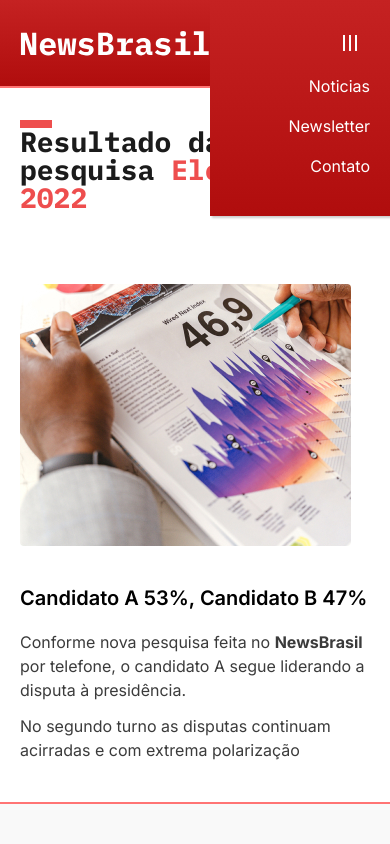
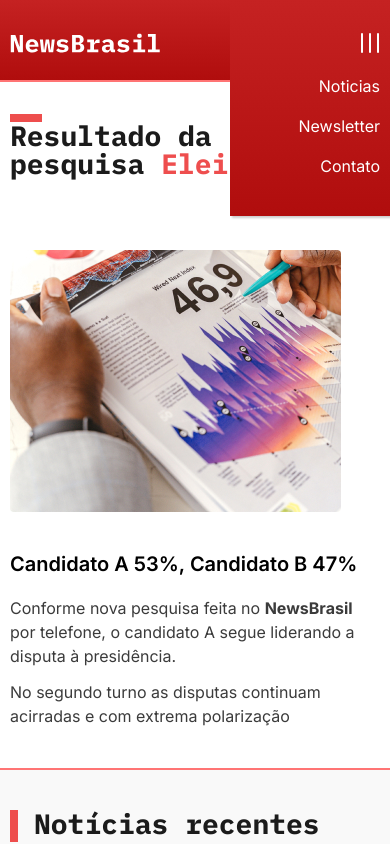
Before and after one commit to leandrojr-santos/newsbrasil, a plain HTML site: page index.html in a window 390 px wide. Both pictures are taken after a click on the button 350 px from the left and 43 px from the top of the page. Shown: the top 844 px of the page. Drawn offline with Linux system fonts and the light colour scheme.

Commit message:
responsividade-mobile

```diff
--- a/css/menu-mobile.css
+++ b/css/menu-mobile.css
@@ -1,6 +1,22 @@
+@media(max-width: 600px){
+  .header-bg{
+    position: fixed;
+    top: 0;
+    left: 0 ;
+    width: 100vw;
+    height: 80px;
+    z-index: 3000;
+  }
+  body{
+    margin-top: 80px;
+  }
+  .logo{
+    max-width: 150px;
+  }
+}
+
 .header-bg{
   background: linear-gradient(180deg, #C52222 0%, #B00D0D 100%);
-
 }
 
 
@@ -12,6 +28,13 @@
   margin: 0 auto;
   box-sizing: border-box;
   padding: 30px 20px;
+
+}
+
+@media (max-width: 600px){
+  .header{
+    padding: 30px 10px;
+  }
 }
 
 .header-links{
@@ -58,19 +81,20 @@
     font-family: "Inter", Arial, Helvetica, sans-serif;
     z-index: 300;
     transition: .3s;
-    padding: 12px;
+    padding: 12px 0px ;
 }
 [data-menu="button"]::before{
   content: '';
   display: inline-block;
   height: 2px;
-  width: 16px;
+  width: 20px;
   background-color: white;
-  box-shadow: 0 6px  #fff, 0 -6px #fff;
+  box-shadow: 0 8px  #fff, 0 -8px #fff;
+  border-radius: 2px;
 }
 
 [data-menu="button"].active{
-  rotate: 90deg;
+  rotate: -90deg;
 }
 
 [data-menu="lista"]{
@@ -83,7 +107,7 @@
   position: absolute;
   top: 0;
   right: 0;
-  padding: 76px 20px 40px 20px;
+  padding: 76px 10px 40px 10px;
   z-index: 300;
   box-shadow: 2px 2px 2px 0 rgba(0, 0, 0, .2);
   animation: show-up .3s forwards;
--- a/css/style.css
+++ b/css/style.css
@@ -129,11 +129,6 @@ html{
   gap: 8px;
 }
 
-@media(max-width: 600px){
-  .noticias-recentes h2{
-    font-size: 1.75rem;
-  }
-}
 .noticias-recentes h2::before{
   content: '';
   display: inline-block;
@@ -181,7 +176,7 @@ html{
 @media (max-width: 600px){
   .noticias-intro{
     grid-template-columns: 1fr;
-    padding: 40px 20px;
+    padding: 40px 10px;
   }
   .noticias-intro img{
     grid-column: 1;
@@ -192,11 +187,14 @@ html{
 
   }
   .noticias-recentes{
-    padding: 40px 20px;
+    padding: 40px 10px;
   }
 
   .noticias-recentes-grid{
     grid-template-columns: 1fr 1fr;
+  }
+  .noticias-recentes h2{
+    font-size: 1.75rem;
   }
 }
 
@@ -279,6 +277,9 @@ html{
   }.anuncio-titulo{
     font-size: 0.875rem;
   }
+  .anuncios{
+    padding: 40px 10px;
+  }
 }
 
 .newsletter{
@@ -357,7 +358,11 @@ html{
   cursor: pointer;
 }
 
-
+@media (max-width: 600px){
+  .newsletter{
+    padding: 40px 10px;
+  }
+}
 
 /* footer */
 
@@ -436,6 +441,12 @@ html{
   }
 }
 
+@media (max-width: 600px){
+  .footer{
+    padding: 40px 10px;
+  }
+}
+
 @keyframes show-right {
   from{
     opacity: 0;
```
